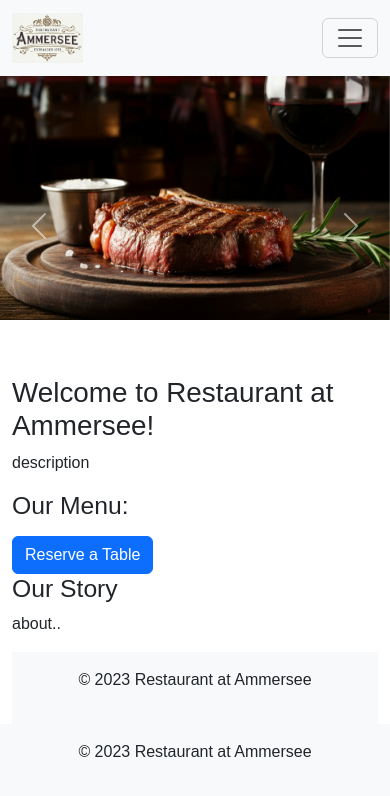
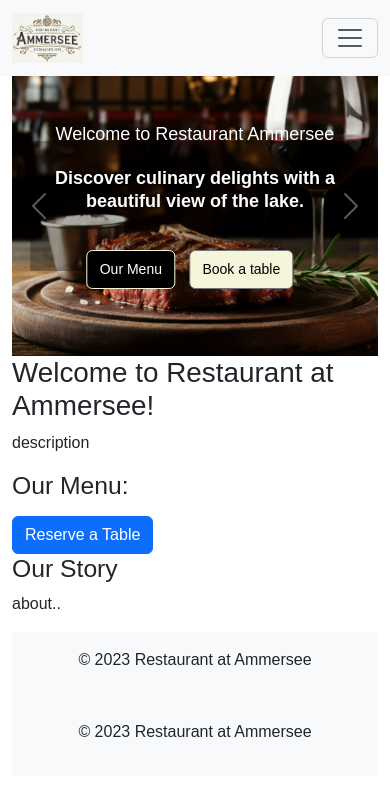
Before and after one commit to Amila3951/restaurant_ammersee, a Django app: page / in a window 390 px wide. Shown: the top 796 px of the page. Run offline with Django 4.2, Linux system fonts and the light colour scheme; data that the repository does not hold is empty.

Commit message:
Making responsive for smaller devices

```diff
--- a/restaurant/static/restaurant/style.css
+++ b/restaurant/static/restaurant/style.css
@@ -51,7 +51,12 @@ input[type="date"]:valid {
 /* Navbar Styles */
 
 .navbar {
+  position: fixed;
+  top: 0;
+  left: 0;
+  width: 100%;
   z-index: 10;
+  background-color: #f8f9fa;
 }
 
 nav.navbar .navbar-brand img {
@@ -63,18 +68,15 @@ nav.navbar .navbar-brand img {
 /* Carousel Styles */
 
 #imageSlider .carousel-inner {
-  width: 100vw;
+  width: 100%;
   position: relative;
-  left: 50%;
-  right: 50%;
-  margin-left: -50vw;
-  margin-right: -50vw;
-  top: -56px;
+  top: 0;
+  margin-top: 56px;
 }
 
 #imageSlider .carousel-item img {
   width: 100%;
-  height: calc(100vh - 56px);
+  max-height: calc(100vh - 56px);
   object-fit: cover;
   object-position: 50% 20%;
 }
@@ -87,23 +89,19 @@ nav.navbar .navbar-brand img {
   object-position: 50% 30%;
 }
 
-#imageSlider .carousel-item:nth-child(3) .carousel-caption{
-  text-align: center;
-  bottom: 10%;
-}
-
-#imageSlider .carousel-item:nth-child(3) .carousel-caption h5 {
-  font-size: 2rem;
-  font-weight: 500;
-  white-space: nowrap;
-}
-
-#imageSlider .carousel-item:nth-child(3) .carousel-caption .slide-options {
-  margin-top: 20px;
-}
-
 .carousel-caption {
   background: rgba(0, 0, 0, 0.3);
+  position: absolute;
+  top: 50%;
+  left: 50%;
+  transform: translate(-50%, -50%);
+  width: 80%;
+  text-align: center;
+  display: flex;
+  flex-direction: column;
+  justify-content: center;
+  align-items: center;
+  z-index: 10;
 }
 
 .carousel-caption h5,
@@ -112,23 +110,50 @@ nav.navbar .navbar-brand img {
   font-weight: 600;
 }
 
-#imageSlider .carousel-item:first-child .carousel-caption {
-  top: 15%;
-  bottom: auto;
-}
-
-#imageSlider .carousel-item:nth-child(2) .carousel-caption {
-  position: absolute;
-  top: 50%;
-  left: 50%;
-  transform: translate(-50%, -50%);
-  width: 100%;
-}
-
-
 @media (max-width: 768px) {
   #imageSlider .carousel-item img {
+    width: 100%;
     height: 300px;
+    object-fit: cover;
+  }
+  .carousel-caption {
+    width: 90%;
+    padding: 2px;
+    margin: 0;
+    box-sizing: border-box;
+  }
+
+  .carousel-caption h3, .carousel-caption h5 {
+    margin: 0;
+    padding: 0;
+  }
+
+  .carousel-item:nth-child(1) .carousel-caption h3,
+  .carousel-item:nth-child(1) .carousel-caption p {
+    font-size: 18px;
+    line-height: 1.3;
+  }
+
+  .carousel-item:nth-child(2) .carousel-caption h5,
+  .carousel-item:nth-child(2) .carousel-caption p {
+    font-size: 16px;
+    line-height: 1.2;
+  }
+
+  .carousel-item:nth-child(3) .carousel-caption h5,
+  .carousel-item:nth-child(3) .carousel-caption p {
+    font-size: 14px;
+    line-height: 1.1;
+  }
+
+  .slide-options {
+    margin-top: 10px;
+  }
+
+  .slide-options a {
+    font-size: 14px;
+    padding: 8px 12px;
+    margin-right: 5px;
   }
 }
 
@@ -149,3 +174,20 @@ nav.navbar .navbar-brand img {
 .slide-options a:hover {
   filter: brightness(0.5);
 }
+
+
+#imageSlider {
+  position: relative;
+  z-index: 1;
+}
+
+.content-wrapper {
+  overflow-y: auto;
+  width: 100%;
+}
+
+@media (min-width: 1200px) {
+  .container {
+    max-width: 100%;
+  }
+}
--- a/restaurant/templates/reservations/home.html
+++ b/restaurant/templates/reservations/home.html
@@ -7,7 +7,7 @@
   <div class="carousel-inner">
     <div class="carousel-item active">
       <img src="{% static 'restaurant/images/cover2.png' %}" class="d-block w-100" alt="Cover 2">
-      <div class="carousel-caption d-none d-md-block">
+      <div class="carousel-caption">
         <h3>Welcome to Restaurant Ammersee</h3>
         <p class="spaced-paragraph">Discover culinary delights with a beautiful view of the lake.</p>
         <div class="slide-options">
@@ -18,9 +18,9 @@
     </div>
     <div class="carousel-item">
       <img src="{% static 'restaurant/images/cover4.png' %}" class="d-block w-100" alt="Cover 4">
-      <div class="carousel-caption d-none d-md-block" style="text-align: center; width: 100%;">
-        <h5 style="font-family: 'Playfair Display', serif; font-size: 3rem; font-weight: 500; white-space: nowrap;">Experience the heart of German cuisine.</h5>
-        <p class="spaced-paragraph" style="font-family: 'Playfair Display', serif; font-size: 1.5rem;">Authentic flavors, crafted with passion and heritage.</p>
+      <div class="carousel-caption" style="text-align: center; width: 100%;">
+        <h5 style="font-family: 'Playfair Display', serif; font-weight: 500; white-space: nowrap;">Experience the heart of German cuisine.</h5>
+        <p class="spaced-paragraph" style="font-family: 'Playfair Display', serif;">Authentic flavors, crafted with passion and heritage.</p>
         <div class="slide-options" style="margin-top: 50px;"> <a href="{% url 'restaurant:menu' %}" class="btn btn-primary" style="background-color: black; border-color: beige;">Our Menu</a>
           <a href="{% url 'restaurant:make_reservation' %}" class="btn btn-secondary" style="background-color: beige; color: black;" >Book a table</a>
         </div>
@@ -28,15 +28,15 @@
     </div>
     <div class="carousel-item">
       <img src="{% static 'restaurant/images/cover5.png' %}" class="d-block w-100" alt="Cover 5">
-      <div class="carousel-caption d-none d-md-block">
-        <h5 style="font-family: 'Playfair Display', serif; font-size: 2rem; font-weight: 500; white-space: nowrap;">Experience a symphony of flavors. Make your reservation today.</h5>
-        <div class="slide-options">
+      <div class="carousel-caption">
+        <h5 style="font-family: 'Playfair Display', serif; font-weight: 500; white-space: nowrap;">Escape the ordinary and indulge in a refined dining experience. <br></h5>
+        <p class="spaced-paragraph" style="font-family: 'Playfair Display', serif; font-weight: 500; white-space: nowrap;"> Reserve your table. </p>
+        <div class="slide-options" style="margin-top: 50px;">
           <a href="{% url 'restaurant:menu' %}" class="btn btn-primary" style="background-color: black; border-color: beige;">Our Menu</a>
           <a href="{% url 'restaurant:make_reservation' %}" class="btn btn-secondary" style="background-color: beige; color: black;">Book a table</a>
         </div>
       </div>
     </div>
-  </div>
   <button class="carousel-control-prev" type="button" data-bs-target="#imageSlider" data-bs-slide="prev">
     <span class="carousel-control-prev-icon" aria-hidden="true"></span>
     <span class="visually-hidden">Previous</span>
```
